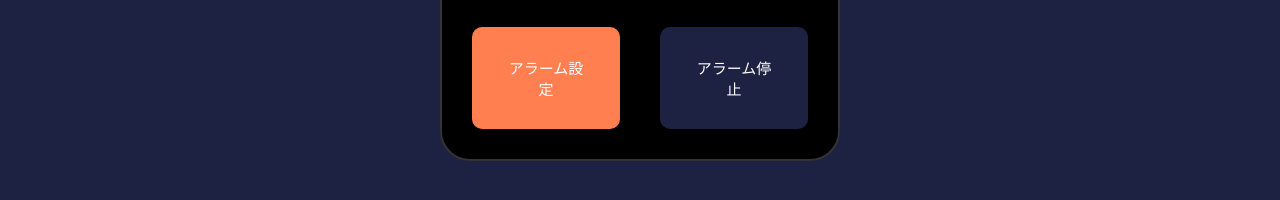
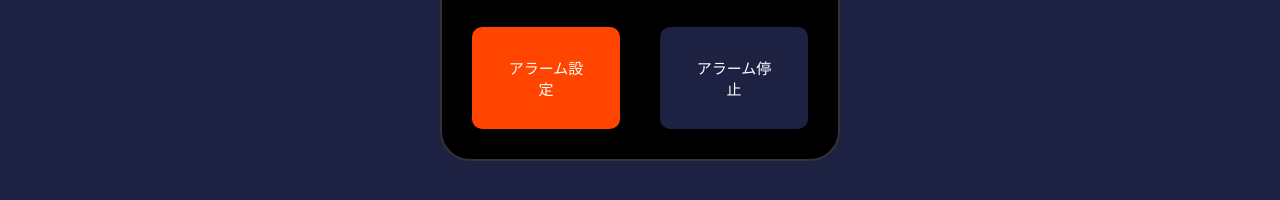
Before and after one commit to sselect883-bot/my-improved-alarm.app, a plain HTML site: page index.html in a window 1280 px wide. In both pictures the pointer is over the button "アラーム設定". Shown: the part 356-556 px from the top of the page. Drawn offline with Linux system fonts and the light colour scheme.

```diff
--- a/style2b.css
+++ b/style2b.css
@@ -259,7 +259,7 @@
 }
 
 #set-button:hover{
-    background-color:coral;
+    background-color:orangered;
 }
 
 #stop-button{
```
